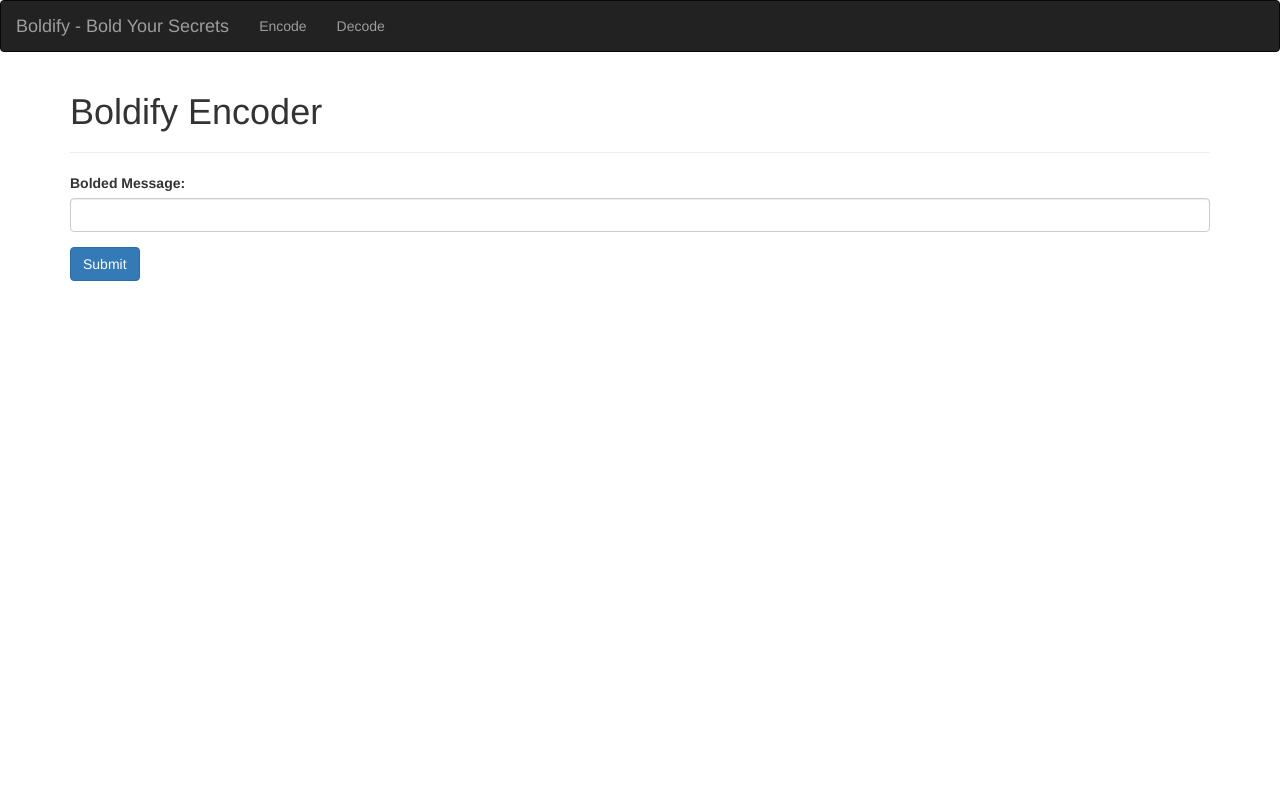
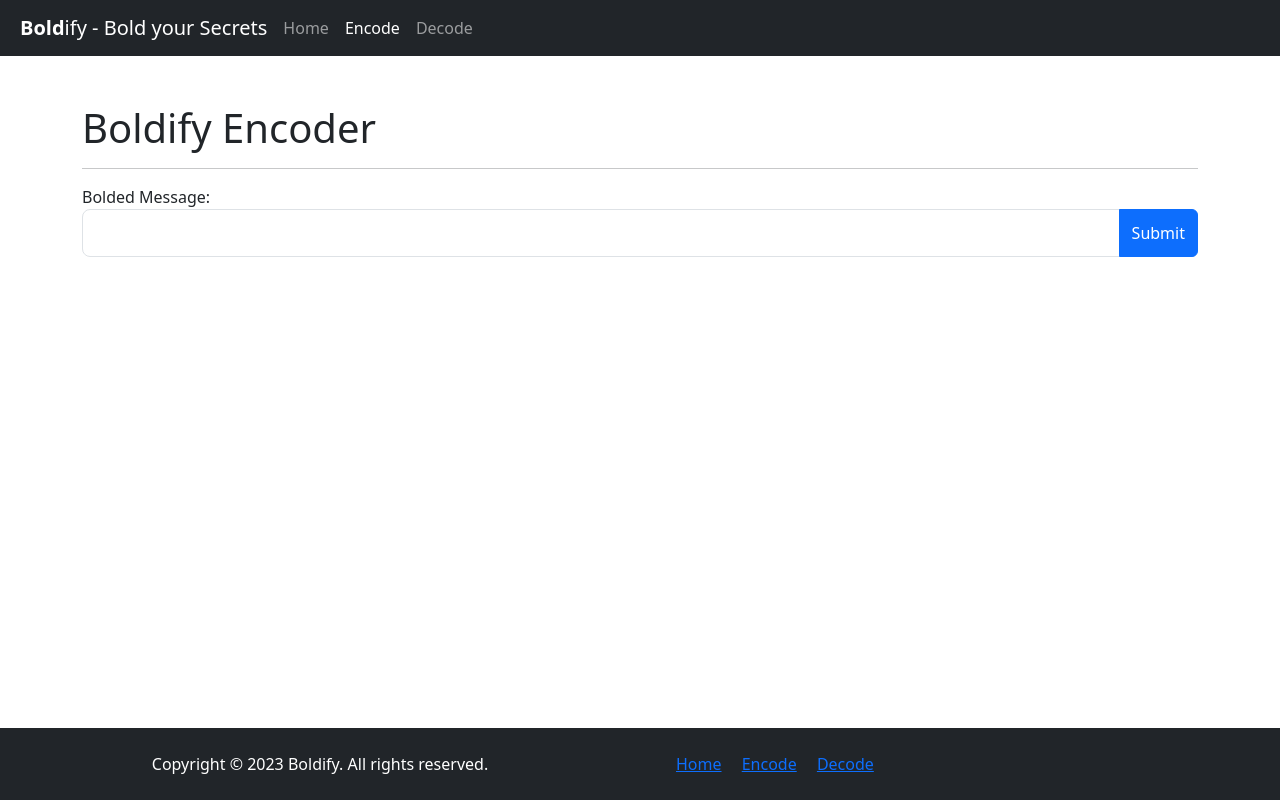
Before and after one commit to Saptak625/Boldify, a Flask app: page /encode in a window 1280 px wide. Run offline with Flask 2, Linux system fonts and the light colour scheme; some libraries are stand-ins or nearby versions.

Commit message:
Revamped Boldify Project and Fixed Bugs

```diff
--- a/application.py
+++ b/application.py
@@ -1,20 +1,21 @@
-from flask import Flask, render_template, request
+from flask import Flask, render_template, flash, request
 import markovify
 import re
-import spacy
+import nltk
+from nltk.tag import pos_tag
 from forms import BoldifyEncryptForm
 from markupsafe import Markup
 from flask_ckeditor import CKEditor
 
-nlp = spacy.load("en_core_web_sm")
+class POSifiedText(markovify.Text):
+  def word_split(self, sentence):
+    words = nltk.word_tokenize(sentence)
+    tagged = pos_tag(words)
+    return tagged
 
-class POSifiedText(markovify.Text):
-    def word_split(self, sentence):
-        return ["::".join((word.orth_, word.pos_)) for word in nlp(sentence)]
-
-    def word_join(self, words):
-        sentence = " ".join(word.split("::")[0] for word in words)
-        return sentence
+  def word_join(self, words):
+    sentence = " ".join([word[0] for word in words])
+    return sentence
 
 def getPara():
   with open('data.txt','r', encoding='utf-8') as f:
@@ -47,15 +48,14 @@ def boldify(msg):
       try:
         lowerIndex = remainingText.index(letter)
       except:
-        print("No Lower Index")
+        pass
       try:
         upperIndex = remainingText.index(letter.upper())
       except:
-        print("No Upper Index")
+        pass
       index = None
       if lowerIndex == None and upperIndex == None:
         error = True
-        break
       elif lowerIndex != None and upperIndex == None:
         index = lowerIndex
       elif lowerIndex == None and upperIndex != None:
@@ -71,9 +71,12 @@ def boldify(msg):
     except:
       boldifiedText += remainingText
     if not error:
-      return Markup(''.join(boldifiedText).replace('\n', ''))
+      boldifiedText = ''.join(boldifiedText).replace('\n', '').replace('  ', ' ')
+      sentences = boldifiedText.split('. ')
+      shortenedText = '. '.join([i for i in sentences if '</b>' in i])
+      return Markup(f'{shortenedText}.')
     counter += 1
-  return None
+  raise Exception('Letter not found in remaining text. Please try again or shorten your message.')
 
 application = Flask('Boldify')
 application.config['SECRET_KEY'] = '7b7e30111ddc1f8a5b1d80934d336798'
@@ -83,32 +86,35 @@ ckeditor = CKEditor(application)
 @application.route('/', methods=['GET', 'POST'])
 @application.route('/home', methods=['GET', 'POST'])
 def homepage():
-  return render_template('homepage.html')
+  return render_template('homepage.html', data=None)
 
 @application.route('/encode', methods=['GET', 'POST'])
 def boldifyEncoder():
-  submitted = False
+  data = None
   form = BoldifyEncryptForm()
-  output = None
   if form.validate_on_submit():
-    submitted=True
     msg=str(request.form['boldMessage']).lower()
     msg=''.join([i for i in msg if i.isalpha()])
-    output=boldify(msg)
-  return render_template('boldifyencoder.html', form=form, submitted=submitted, output=output)
+    try:
+      data=boldify(msg)
+    except:
+      print('Exception raised')
+      flash('Letter not found in remaining text. Please try again or shorten your message.', 'error')
+  return render_template('boldifyencoder.html', form=form, data=data)
 
 @application.route('/decode', methods=['GET', 'POST'])
 def boldifyDecoder():
-  submitted=False
-  decodedMessage = ''
+  data = None
   if request.method == 'POST':
-    submitted=True
+    data = ""
     richText = request.form.get('ckeditor')
     richText = richText[3:len(richText)-6]
     iterator = re.finditer("<strong>", richText)
     for i in iterator:
-      decodedMessage += richText[i.span()[1]]
-  return render_template('boldifydecoder.html', submitted=submitted, decodedMessage=decodedMessage)
+      if richText[i.span()[1]]:
+        data += richText[i.span()[1]]
+    data = data.lower()
+  return render_template('boldifydecoder.html', data=data)
 
 if __name__ == "__main__":
     #Development only
--- /dev/null
+++ b/static/main.css
@@ -0,0 +1,7 @@
+.footer {
+  height: 50px;
+}
+
+body {
+  margin-bottom: 50px;
+}
--- a/templates/boldifyencoder.html
+++ b/templates/boldifyencoder.html
@@ -1,58 +1,33 @@
-<!DOCTYPE html>
-<html lang="en">
-<head>
-  <title>Boldify Encoder</title>
-  <meta charset="utf-8">
-  <meta name="viewport" content="width=device-width, initial-scale=1">
-  <link rel="stylesheet" href="https://maxcdn.bootstrapcdn.com/bootstrap/3.4.1/css/bootstrap.min.css">
-  <script src="https://ajax.googleapis.com/ajax/libs/jquery/3.5.1/jquery.min.js"></script>
-  <script src="https://maxcdn.bootstrapcdn.com/bootstrap/3.4.1/js/bootstrap.min.js"></script>
-</head>
-<body>
+{% extends "template.html" %}
+{% block title %}Encoder{% endblock title %}
+{% block pageTitle %}Boldify Encoder{% endblock pageTitle %}
+{% block navLink %}encode{% endblock navLink %}
 
-<nav class="navbar navbar-inverse">
-    <div class="container-fluid">
-        <div class="navbar-header">
-            <a class="navbar-brand active" href="/">Boldify - Bold Your Secrets</a>
-        </div>
-        <ul class="nav navbar-nav">
-            <li><a href="encode">Encode</a></li>
-            <li><a href="decode">Decode</a></li>
-        </ul>
-    </div>
-</nav>
-
-<div class="container">
-  {% if not submitted %}
-    <h1>Boldify Encoder</h1>
-    <hr>
-    <form method="POST" action="">
+{% block body %}
+{{ super() }}
+<form method="POST" action="" class="needs-validation" novalidate>
   {{ form.hidden_tag() }}
   <div class="form-group">
       {{ form.boldMessage.label(class="form-control-label") }}
       {% if form.boldMessage.errors %}
-              {{ form.boldMessage(class="form-control form-control-lg is-invalid", style="border-color: #dc3545;") }}
-              <div style="width: 100%; margin-top: .25rem; font-size: 80%; color: #dc3545;">
-                  {% for error in form.boldMessage.errors %}
-                      <span>{{ error }}</span>
-                  {% endfor %}
+        <div class="input-group">
+          {{ form.boldMessage(class="form-control form-control-lg is-invalid") }}
+          {{ form.submit(class="btn btn-primary") }}
         </div>
       {% else %}
+        <div class="input-group">
           {{ form.boldMessage(class="form-control form-control-lg") }}
+          {{ form.submit(class="btn btn-primary") }}
+        </div>
       {% endif %}
   </div>
-      {{ form.submit(class="btn btn-primary") }}
   </form>
-  {% else %}
-    <h1>Boldify Encoder Output:</h1>
-    <hr>
-    {% if output == None %}
-    <h2>Error!</h2>
-    {% else %}
-      <p style="font-size: 20px;">{{ output }}</p>
-      <a href=""><button type="button" class="btn btn-primary btn-md">Boldify More Text!</button></a>
+</form>
+{% endblock body %}
+
+{% block results %}
+{{ super() }}
+{% if data != None %}
+  <p style="font-size: 20px;">{{ data }}</p>
 {% endif %}
-  {% endif %}
-</div>
-</body>
-</html>
+{% endblock results %}
--- /dev/null
+++ b/templates/template.html
@@ -0,0 +1,112 @@
+<!doctype html>
+<html lang="en">
+
+<head>
+  <meta charset="utf-8">
+  <meta name="viewport" content="width=device-width, initial-scale=1">
+  <title>Boldify - {% block title %}{% endblock title %}</title>
+  <link rel="icon" type="image/x-icon" href="{{ url_for('static', filename = 'favicon.ico') }}">
+  <link rel="stylesheet" href="{{ url_for('static', filename = 'main.css') }}">
+
+  <link href="https://cdn.jsdelivr.net/npm/bootstrap@5.3.0-alpha1/dist/css/bootstrap.min.css" rel="stylesheet" integrity="sha384-GLhlTQ8iRABdZLl6O3oVMWSktQOp6b7In1Zl3/Jr59b6EGGoI1aFkw7cmDA6j6gD" crossorigin="anonymous">
+
+  <script src="https://kit.fontawesome.com/5800fa36a9.js" crossorigin="anonymous"></script>
+  <script type="text/javascript" src="https://www.gstatic.com/charts/loader.js"></script>
+  {% block head %}{% endblock head %}
+</head>
+
+<body class="d-flex flex-column min-vh-100">
+  <nav class="navbar navbar-expand-lg navbar-dark bg-dark py-2">
+    <div class="container-fluid">
+      <a class="navbar-brand mx-2 user-select-none" href="/">
+        <b>Bold</b>ify - Bold your Secrets
+      </a>
+      <button class="navbar-toggler" type="button" data-bs-toggle="collapse" data-bs-target="#navbarSupportedContent"
+        aria-controls="navbarSupportedContent" aria-expanded="false" aria-label="Toggle navigation">
+        <span class="navbar-toggler-icon"></span>
+      </button>
+      <div class="collapse navbar-collapse" id="navbarSupportedContent">
+        <ul class="navbar-nav me-auto mb-2 mb-lg-0">
+          <li class="nav-item">
+            <a class="nav-link" id="home" href="/">Home</a>
+          </li>
+          <li class="nav-item">
+            <a class="nav-link" id="encode" href="/encode">Encode</a>
+          </li>
+          <li class="nav-item">
+            <a class="nav-link" id="decode" href="/decode">Decode</a>
+          </li>
+        </ul>
+      </div>
+    </div>
+  </nav>
+  {% block wholebody %}
+  <div class="container my-3 mt-5">
+    {% block body %}
+        {% with messages = get_flashed_messages(with_categories = True) %}
+            {% if messages %}
+                {% for category, message in messages %}
+                    {% if category == "success" %}
+                        <div class="alert alert-primary" role="alert">{{ message }}</div>
+                    {% elif category == "error" %}
+                        <div class="alert alert-danger" role="alert">{{ message }}</div>
+                    {% endif %}
+                {% endfor %}
+            {% endif %}
+        {% endwith %}
+        <h1>{% block pageTitle %}{% endblock pageTitle %}</h1>
+        <hr>
+    {% endblock body %}
+    {% block results %}
+    <div class="mt-3">
+      <div class="py-3" id="scrollTo"></div>
+      <h1>Results</h1>
+      <hr>
+      <div class="text-center" id="loadSpinner">
+        <div class="py-3"></div>
+        <div class="spinner-border text-primary" style="width: 4rem; height: 4rem;" role="status">
+          <span class="visually-hidden">Loading...</span>
+        </div>
+      </div>
+    </div>
+    {% endblock results %}
+  </div>
+  {% endblock wholebody %}
+  <footer class="bg-dark row mx-0 py-4 w-100 text-white {% block footerClass %}{% endblock footerClass %}" style="position: absolute; bottom: 0; width: 100%;">
+    <div class="col text-center mx-3">Copyright © 2023 Boldify. All rights reserved.</div>
+    <div class="col mx-3">
+      <a class="mx-2" href="/">Home</a>
+      <a class="mx-2" href="/encode">Encode</a>
+      <a class="mx-2" href="/decode">Decode</a>
+    </div>
+  </footer>
+  {% block script %}{% endblock script %}
+  <script>
+    const navLink = document.getElementById({% block navLink %}{% endblock navLink %}.id);
+    navLink.classList.add("active");
+  </script>
+  <script>
+    function copyToClipboard(copyText) {
+      rawString = String.raw`${copyText}`;
+      navigator.clipboard.writeText(rawString);
+      console.log(rawString);
+    }
+
+    {% if data == None %}
+    const spinner = document.getElementById("loadSpinner");
+    spinner.parentElement.style.display = 'none';
+    {% endif %}
+
+    {% if data != None %}
+    const spinner = document.getElementById("loadSpinner");
+    spinner.style.display = 'none';
+    document.getElementById("scrollTo").scrollIntoView();
+    {% endif %}
+  </script>
+  <script src="https://cdn.jsdelivr.net/npm/@popperjs/core@2.11.6/dist/umd/popper.min.js" integrity="sha384-oBqDVmMz9ATKxIep9tiCxS/Z9fNfEXiDAYTujMAeBAsjFuCZSmKbSSUnQlmh/jp3" crossorigin="anonymous"></script>
+  <script src="https://cdn.jsdelivr.net/npm/bootstrap@5.3.0-alpha1/dist/js/bootstrap.min.js" integrity="sha384-mQ93GR66B00ZXjt0YO5KlohRA5SY2XofN4zfuZxLkoj1gXtW8ANNCe9d5Y3eG5eD" crossorigin="anonymous"></script>
+  <script src="https://polyfill.io/v3/polyfill.min.js?features=es6"></script>
+  <script id="MathJax-script" async src="https://cdn.jsdelivr.net/npm/mathjax@3/es5/tex-mml-chtml.js"></script>
+</body>
+
+</html>
```
Also changed, not shown: requirements.txt (+39 -155 lines), templates/boldifydecoder.html (+21 -41 lines), templates/homepage.html (+11 -29 lines), package-lock.json (added), 1 other file. Lines whose indentation alone changed are shown as unchanged.
